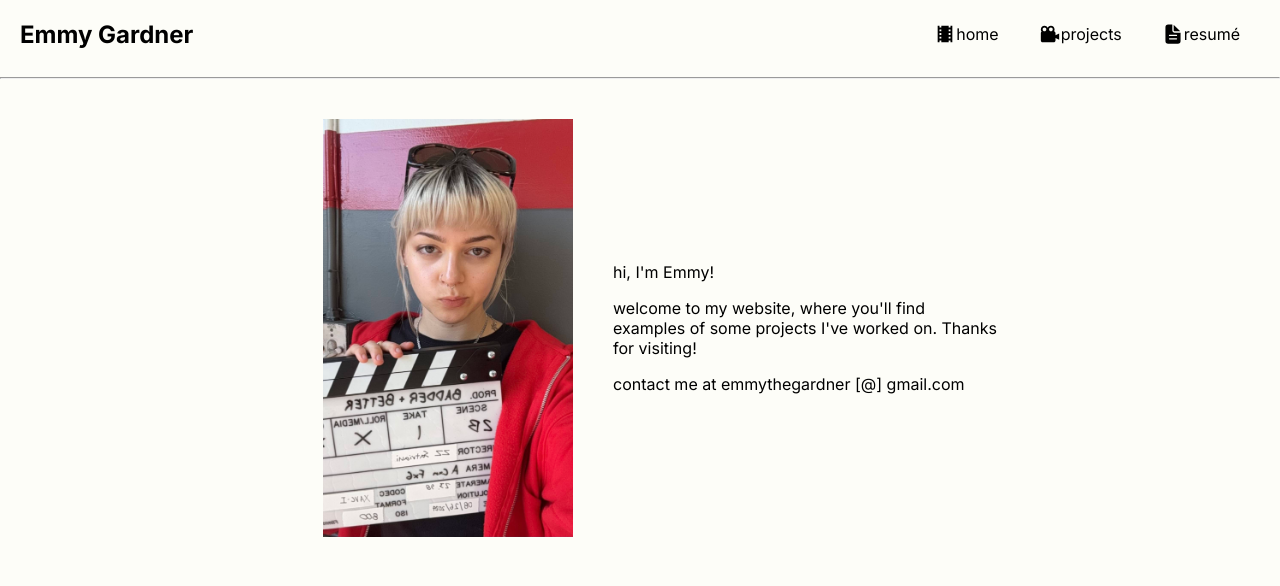
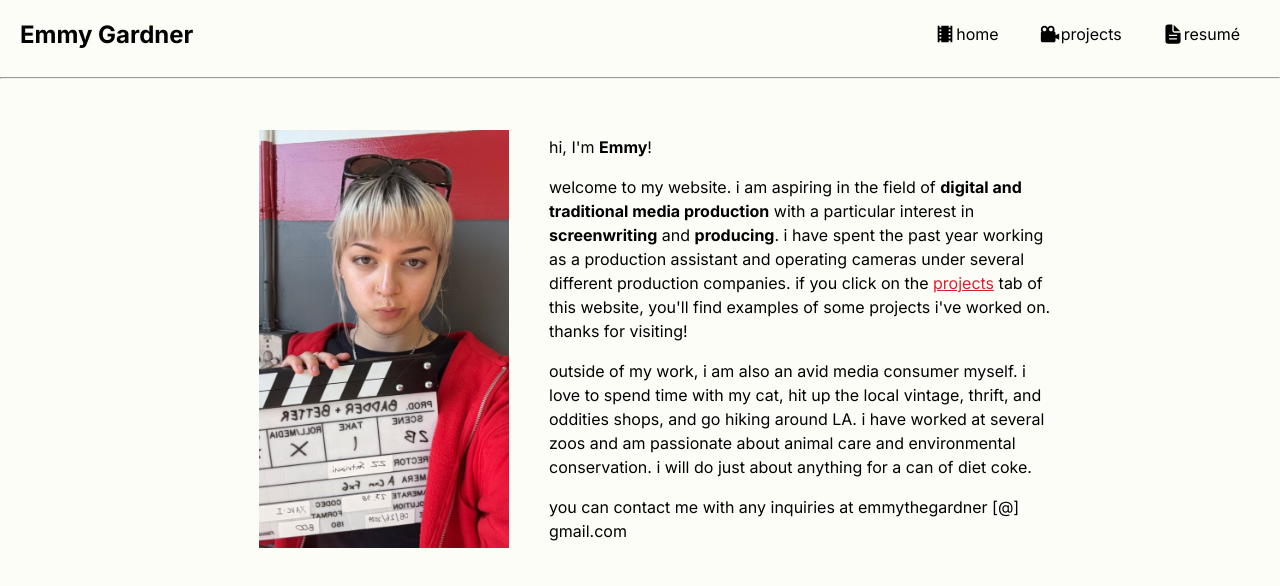
Before and after one commit to gracebmanning/emmy-portfolio, a React (Create React App) app: page / in a window 1280 px wide. Shown: the top 586 px of the page. Built offline with nearby package versions, Linux system fonts and the light colour scheme.

Commit message:
update home page bio

```diff
--- a/src/components/Home/home.css
+++ b/src/components/Home/home.css
@@ -14,5 +14,10 @@
 
 .homeText{
     margin: 20px;
-    width: 30%;
+    width: 40%;
+    line-height: 1.5;
 }
+
+#projectsLink{
+    color: var(--accent);
+}
--- a/src/components/Home/home.js
+++ b/src/components/Home/home.js
@@ -8,12 +8,21 @@ export default function Home(){
                 <img className='homeHeadshot' src={headshot} alt='Emmy holding a slate at a production' />
                 <div className='homeText'>
                     <p>
-                        hi, I'm Emmy!
+                        hi, I'm <b>Emmy</b>!
                     </p>
                     <p>
-                        welcome to my website, where you'll find examples of some projects I've worked on. Thanks for visiting!
+                        welcome to my website.
+                        i am aspiring in the field of <b>digital and traditional media production</b> with a particular interest in <b>screenwriting</b> and <b>producing</b>.
+                        i have spent the past year working as a production assistant and operating cameras under several different production companies.
+                        if you click on the <a id='projectsLink' href='/projects'>projects</a> tab of this website, you'll find examples of some projects i've worked on.
+                        thanks for visiting!
                     </p>
-                    <p>contact me at emmythegardner [@] gmail.com</p>
+                    <p>
+                        outside of my work, i am also an avid media consumer myself. i love to spend time with my cat, hit up the local vintage, thrift, and oddities shops, and go hiking around LA. i have worked at several zoos and am passionate about animal care and environmental conservation. i will do just about anything for a can of diet coke.
+                    </p>
+                    <p>
+                        you can contact me with any inquiries at emmythegardner [@] gmail.com
+                    </p>
                 </div>
             </div>
         </div>
```
